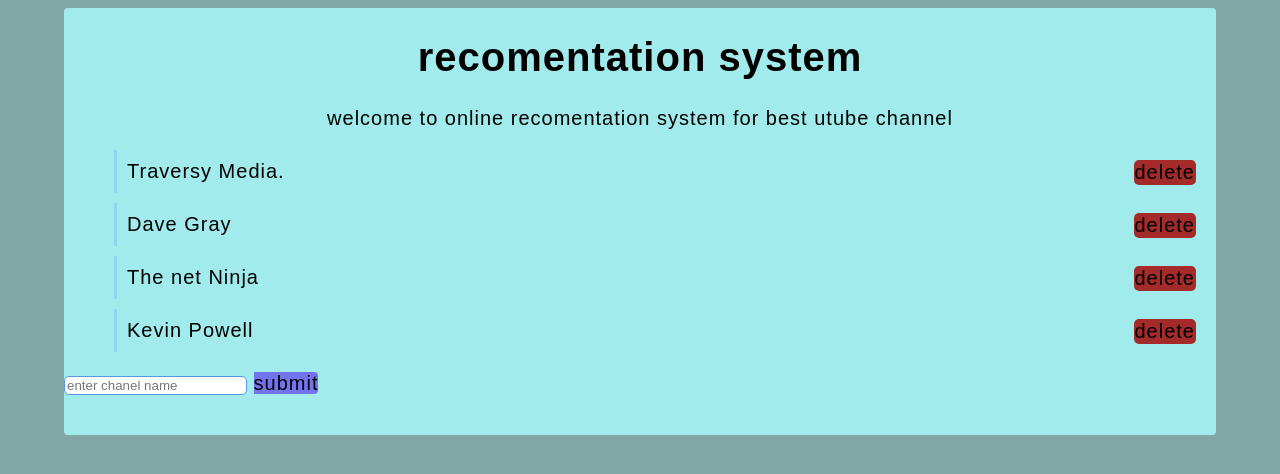
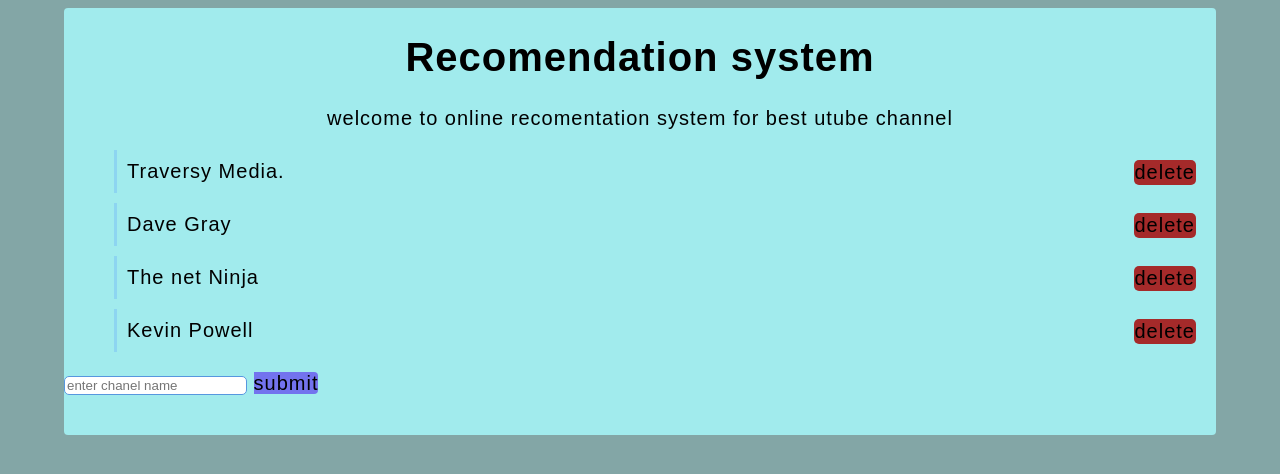
Before and after one commit to MAKOKHA-KWEYU-SADIKI/introduction-to-DOM, a plain HTML site: page index.html in a window 1280 px wide. Drawn offline with Linux system fonts and the light colour scheme.

Commit message:
html changes

```diff
--- a/index.html
+++ b/index.html
@@ -10,7 +10,7 @@
 <body>
     <main id="container">
         <div class="name">
-            <h1>recomentation system</h1>
+            <h1>Recomendation system</h1>
             <p>
                 welcome to online recomentation system for best utube channel
             </p>
```
